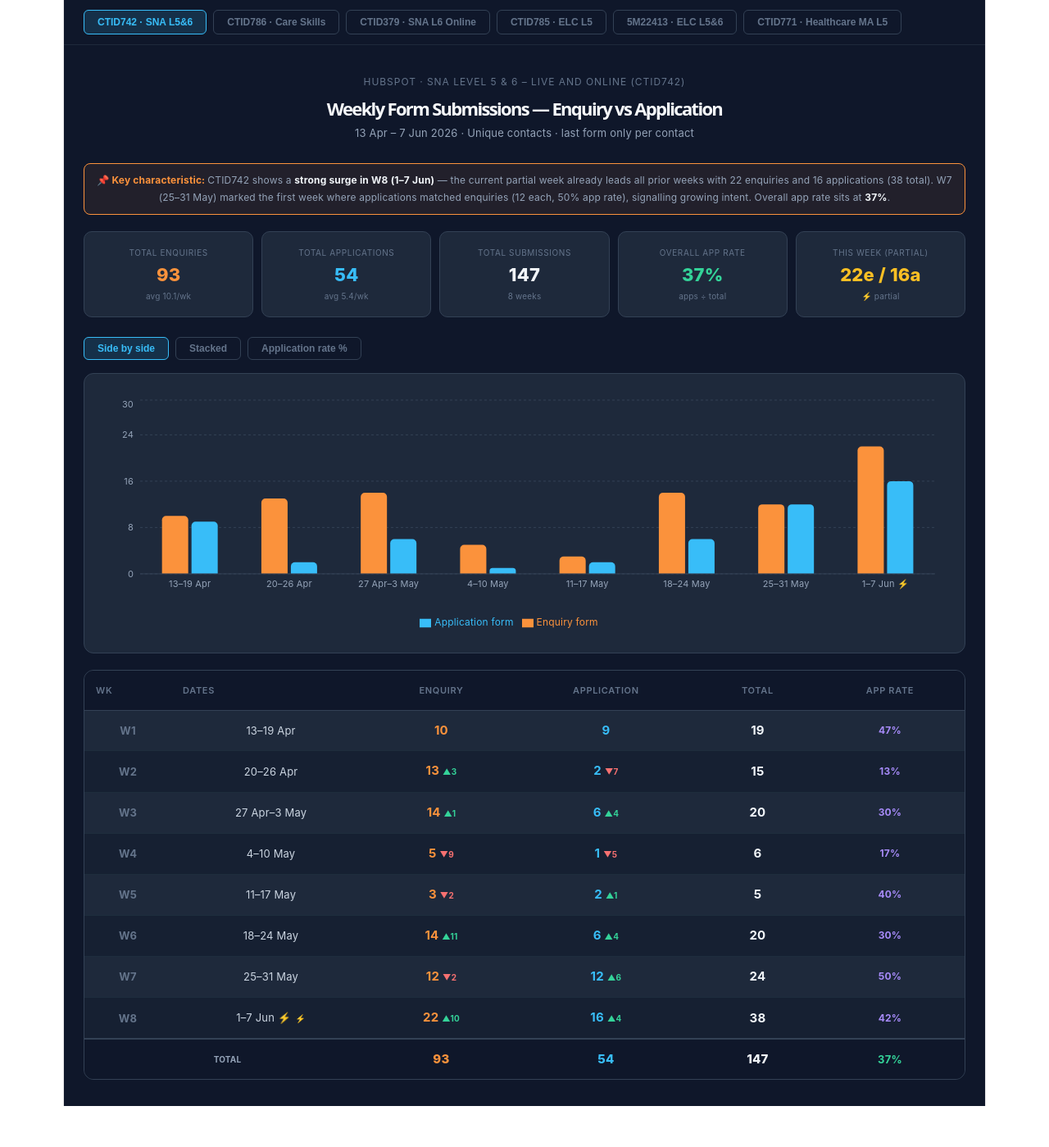
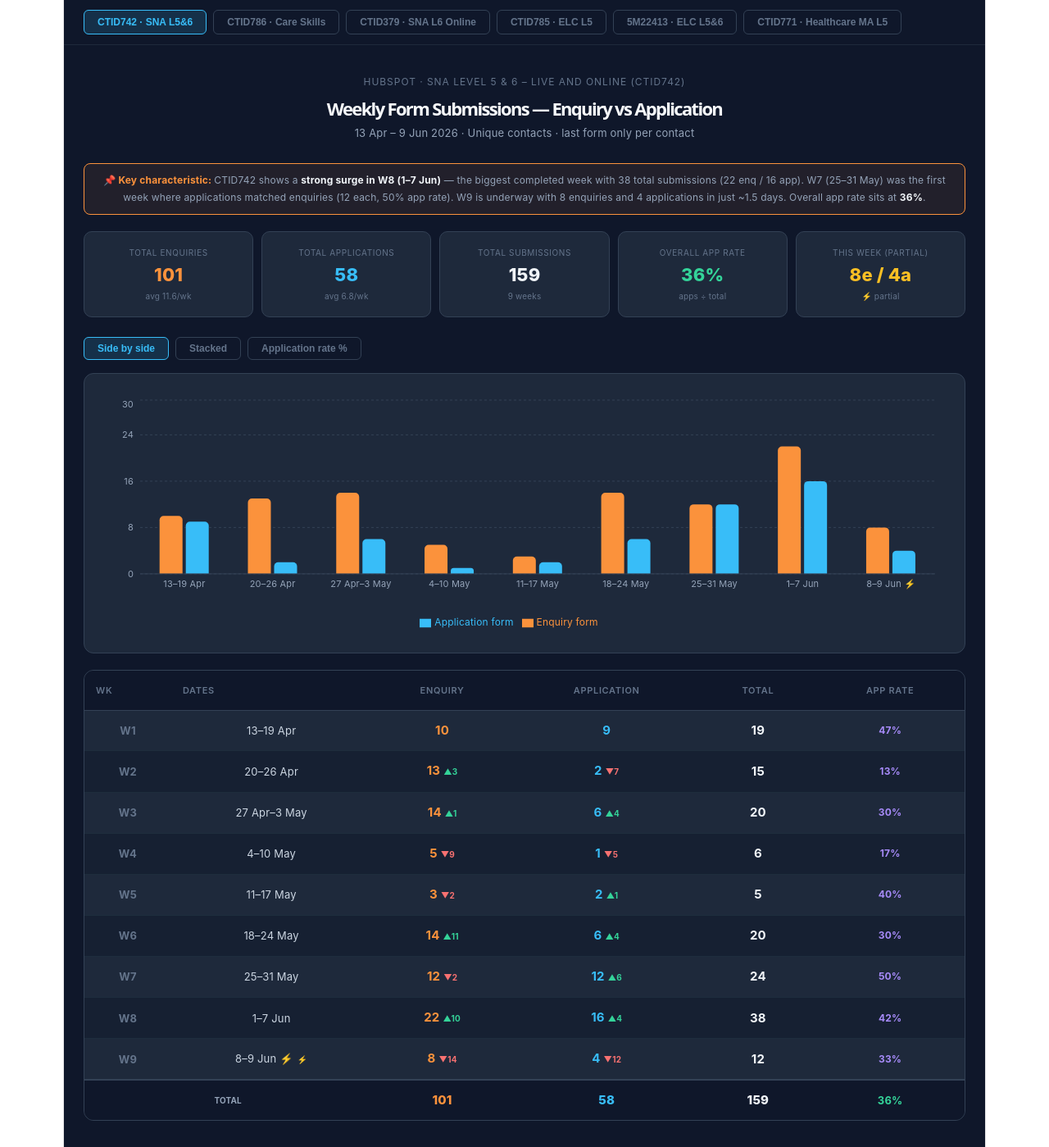
Before and after one commit to hubaispot/forus-reports, a React (Vite) app: page / in a window 1280 px wide. Shown: the whole page at 82% size. Before the commit the page ends 1349 px from the top, so only its background shows below. Built offline with nearby package versions, Linux system fonts and the light colour scheme.

Commit message:
update week ending 14 Jun

```diff
--- a/src/ctid742_enq_vs_app_weekly.jsx
+++ b/src/ctid742_enq_vs_app_weekly.jsx
@@ -12,7 +12,8 @@ const data = [
   { week: "11–17 May",    enq: 3,  app: 2,  full: true  },
   { week: "18–24 May",    enq: 14, app: 6,  full: true  },
   { week: "25–31 May",    enq: 12, app: 12, full: true  },
-  { week: "1–7 Jun ⚡",   enq: 22, app: 16, full: false },
+  { week: "1–7 Jun",      enq: 22, app: 16, full: true  },
+  { week: "8–9 Jun ⚡",   enq: 8,  app: 4,  full: false },
 ].map(d => ({ ...d, total: d.enq + d.app, appRate: (d.enq + d.app) > 0 ? +(d.app / (d.enq + d.app) * 100).toFixed(0) : 0 }));
 
 const fullWeeks  = data.filter(d => d.full);
@@ -83,7 +84,7 @@ export default function App() {
           Weekly Form Submissions — Enquiry vs Application
         </h1>
         <p style={{ margin:0, color:"#94a3b8", fontSize:13 }}>
-          13 Apr – 7 Jun 2026 · Unique contacts · last form only per contact
+          13 Apr – 9 Jun 2026 · Unique contacts · last form only per contact
         </p>
       </div>
 
@@ -92,9 +93,9 @@ export default function App() {
         padding:"10px 14px", marginBottom:20, fontSize:12, color:"#94a3b8", lineHeight:1.7 }}>
         <strong style={{ color:"#fb923c" }}>📌 Key characteristic: </strong>
         CTID742 shows a <strong style={{ color:"#f1f5f9" }}>strong surge in W8 (1–7 Jun)</strong> —
-        the current partial week already leads all prior weeks with 22 enquiries and 16 applications (38 total).
-        W7 (25–31 May) marked the first week where applications matched enquiries (12 each, 50% app rate),
-        signalling growing intent. Overall app rate sits at <strong style={{ color:"#f1f5f9" }}>{overallApp}%</strong>.
+        the biggest completed week with 38 total submissions (22 enq / 16 app).
+        W7 (25–31 May) was the first week where applications matched enquiries (12 each, 50% app rate).
+        W9 is underway with 8 enquiries and 4 applications in just ~1.5 days. Overall app rate sits at <strong style={{ color:"#f1f5f9" }}>{overallApp}%</strong>.
       </div>
 
       {/* KPIs */}
@@ -102,9 +103,9 @@ export default function App() {
         {[
           { label:"Total Enquiries",    value:totalEnq,        sub:`avg ${avgEnq}/wk`,  color:COLORS.enq  },
           { label:"Total Applications", value:totalApp,        sub:`avg ${avgApp}/wk`,  color:COLORS.app  },
-          { label:"Total Submissions",  value:total,           sub:"8 weeks",           color:"#f1f5f9"   },
+          { label:"Total Submissions",  value:total,           sub:"9 weeks",           color:"#f1f5f9"   },
           { label:"Overall App Rate",   value:overallApp+"%",  sub:"apps ÷ total",      color:"#34d399"   },
-          { label:"This week (partial)",value:`${data[7].enq}e / ${data[7].app}a`, sub:"⚡ partial", color:"#fbbf24" },
+          { label:"This week (partial)",value:`${data[8].enq}e / ${data[8].app}a`, sub:"⚡ partial", color:"#fbbf24" },
         ].map(k => (
           <div key={k.label} style={{ background:"#1e293b", borderRadius:10, padding:"12px 18px",
             flex:"1 1 110px", border:"1px solid #334155" }}>
```
